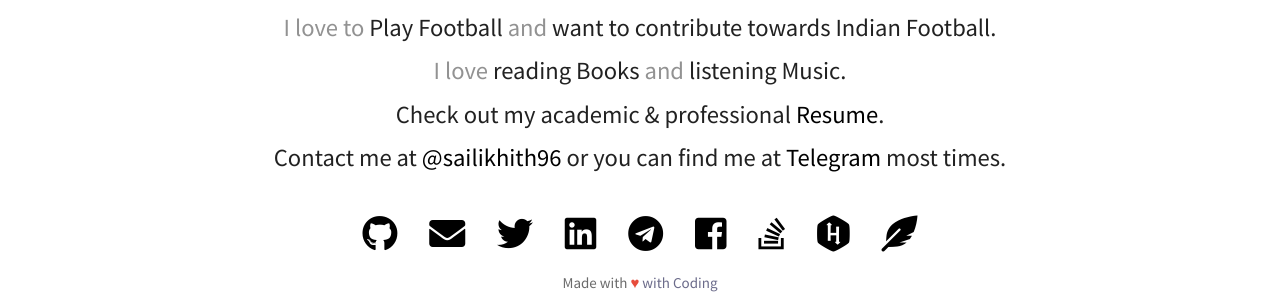
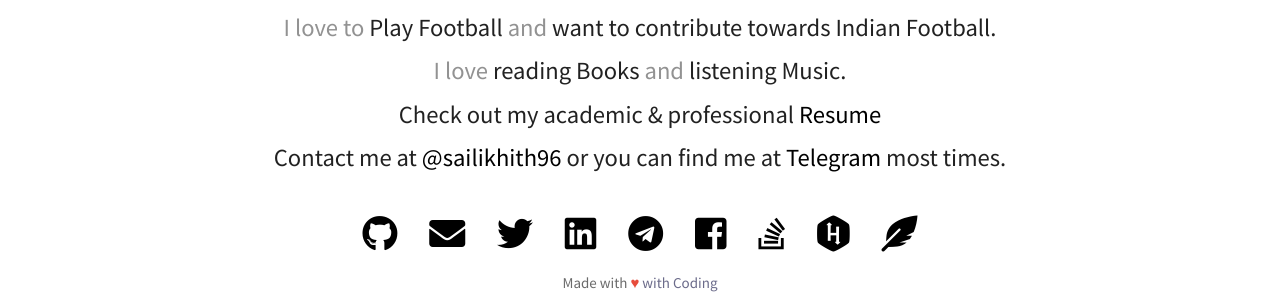
Before and after one commit to SaiLikhith7/Mywebsite, a Jekyll site: the page built from index.html, in a window 1280 px wide. Shown: the part 874-1169 px from the top of the page. Built offline with Jekyll 4.4.1, drawn with Linux system fonts in a browser that asks for light colours; nearby versions of some CDN libraries.

Commit message:
Update index.html

```diff
--- a/index.html
+++ b/index.html
@@ -54,8 +54,7 @@ layout: home
       <span class="hov"
         ><a href="{{ site.baseurl }}resume.html" target="_blank"
           >Resume</a
-        ></span
-      >.
+        ></span>
     </h5>
 
     <h5 id="test12">
```
